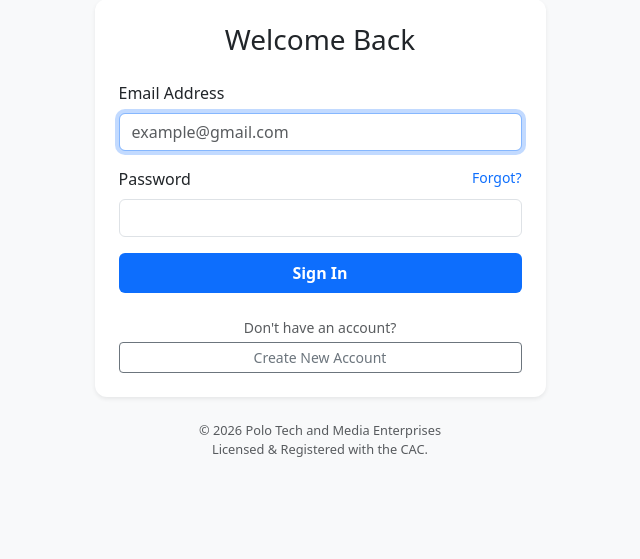
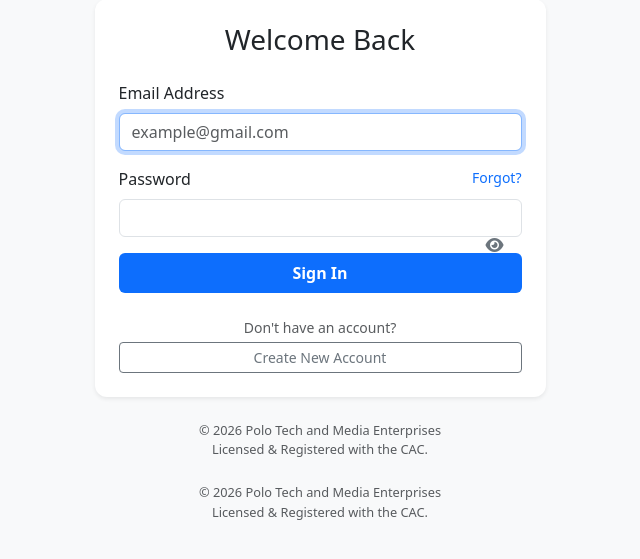
Before and after one commit to paulmadaki/my_affiliate_app, a Flask app: page /login in a window 1280 px wide. Shown: the part 111-670 px from the top of the page, without its empty margins (320-960 px from the left). Run offline with Flask 3, Linux system fonts and the light colour scheme.

Commit message:
Added show password logic

```diff
--- a/templates/login.html
+++ b/templates/login.html
@@ -5,10 +5,34 @@
     <meta name="viewport" content="width=device-width, initial-scale=1.0">
     <title>Login | PoloTech</title>
     <link rel="stylesheet" href="https://cdn.jsdelivr.net/npm/bootstrap@5.3.0/dist/css/bootstrap.min.css">
+    <link rel="stylesheet" href="https://cdnjs.cloudflare.com/ajax/libs/font-awesome/6.4.0/css/all.min.css">
     <style>
         body { background-color: #f4f7f6; }
         .card { border: none; border-radius: 12px; }
         .btn-primary { background-color: #0d6efd; border: none; padding: 10px; font-weight: bold; }
+        .password-wrapper {
+            position: relative;
+        }
+        .toggle-password-btn {
+            position: absolute;
+            right: 12px;
+            top: 33px;
+            background: none;
+            border: none;
+            cursor: pointer;
+            color: #6c757d;
+            transition: color 0.2s;
+            z-index: 10;
+        }
+        .toggle-password-btn:hover {
+            color: #0d6efd;
+        }
+        .password-input-group {
+            position: relative;
+        }
+        .password-input-group input {
+            padding-right: 40px;
+        }
     </style>
 </head>
 <body class="bg-light">
@@ -42,7 +66,12 @@
                                 <label class="form-label">Password</label>
                                 <a href="#" class="text-decoration-none small">Forgot?</a>
                             </div>
-                            <input type="password" name="password" class="form-control" required>
+                            <div class="password-input-group">
+                                <input type="password" name="password" id="loginPassword" class="form-control" required>
+                                <button type="button" class="toggle-password-btn" onclick="toggleLoginPassword()">
+                                    <i class="fas fa-eye" id="loginPasswordIcon"></i>
+                                </button>
+                            </div>
                         </div>
                         <button type="submit" class="btn btn-primary w-100 py-2">Sign In</button>
                     </form>
@@ -58,8 +87,31 @@
                     <p>© 2026 Polo Tech and Media Enterprises <br>
                     Licensed & Registered with the CAC.</p>
                 </div>
+
+                <!-- Trust Building Footer -->
+                <div class="text-center mt-4 text-muted" style="font-size: 0.8rem;">
+                    <p>© 2026 Polo Tech and Media Enterprises <br>
+                    Licensed & Registered with the CAC.</p>
+                </div>
             </div>
         </div>
     </div>
+
+    <script>
+        function toggleLoginPassword() {
+            const passwordField = document.getElementById('loginPassword');
+            const icon = document.getElementById('loginPasswordIcon');
+
+            if (passwordField.type === 'password') {
+                passwordField.type = 'text';
+                icon.classList.remove('fa-eye');
+                icon.classList.add('fa-eye-slash');
+            } else {
+                passwordField.type = 'password';
+                icon.classList.remove('fa-eye-slash');
+                icon.classList.add('fa-eye');
+            }
+        }
+    </script>
 </body>
 </html>
```
Also changed, not shown: templates/register.html (+42 -4 lines).
